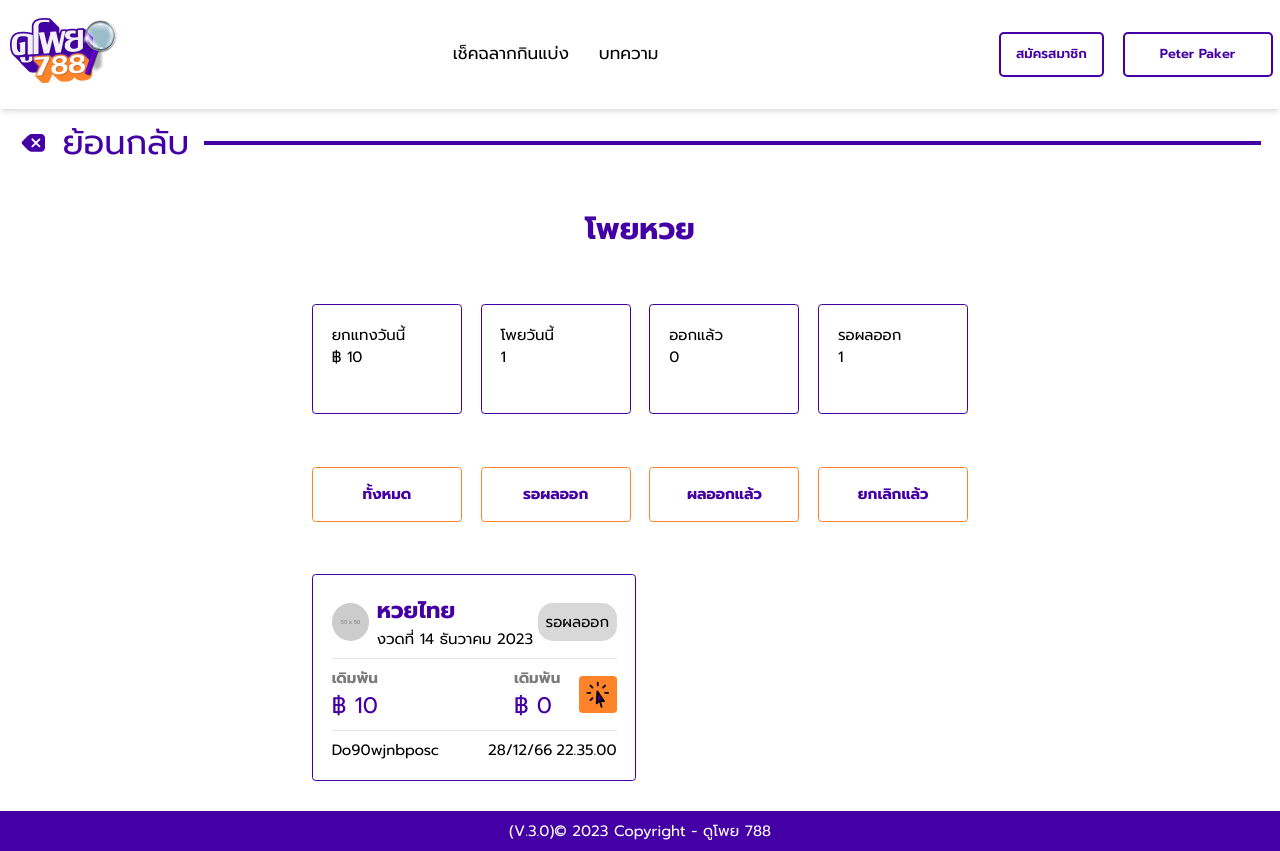
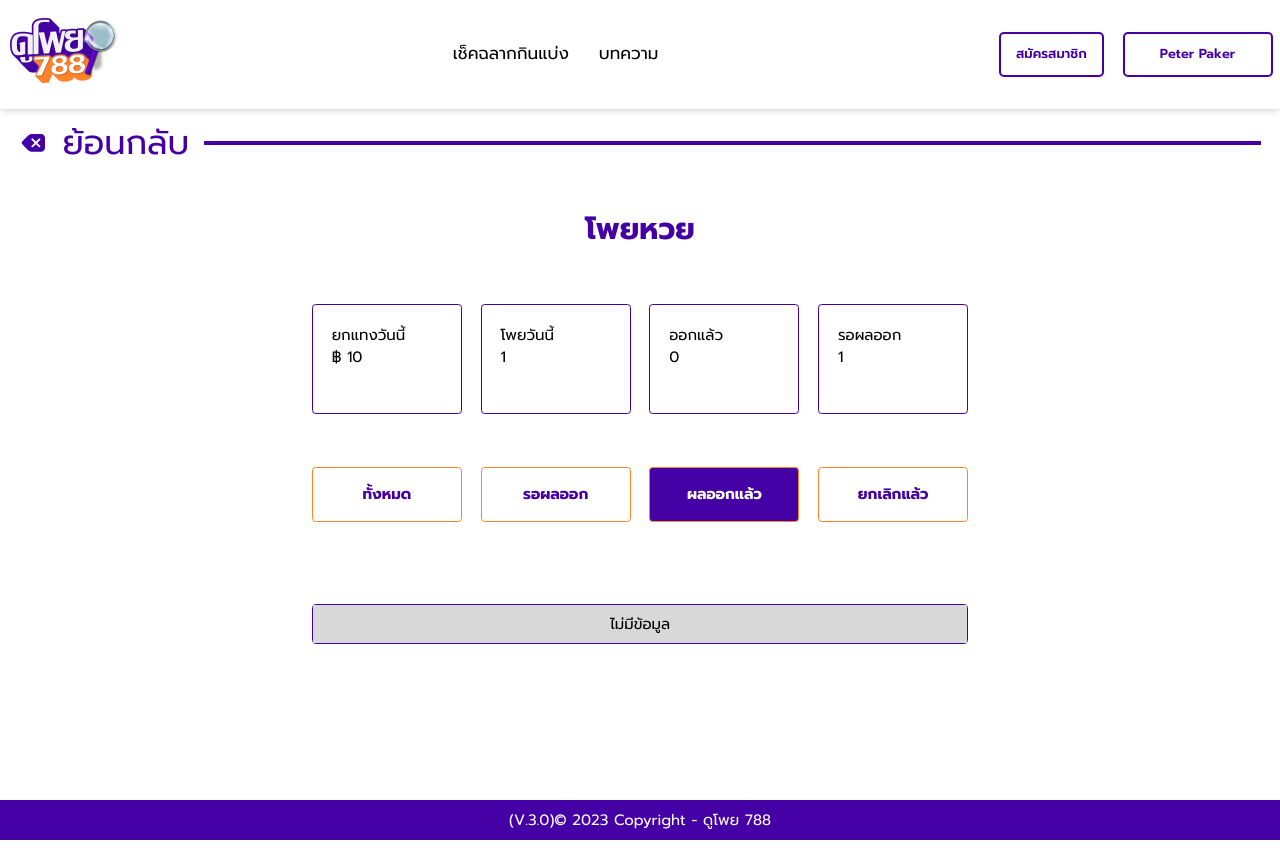
Before and after one commit to zvcx22545/Dopoy788, a React (Vite) app: page /ListPoy in a window 1280 px wide. Both pictures are taken after a click on the button "ผลออกแล้ว". Built offline with nearby package versions, Linux system fonts and the light colour scheme; what tailwindcss-animated would draw is missing.

Commit message:
src/components/ListPoy/ListPoy.jsx

```diff
--- a/src/components/ListPoy/ListPoy.jsx
+++ b/src/components/ListPoy/ListPoy.jsx
@@ -7,6 +7,7 @@ import "./ListPoy.css"
 function Listpoy(){
     const [showModal, setShowModal] = useState(false);
     const hov = "border border-[#FF8329] font-bold text-[#4400A5] rounded w-[150px] h-[55px] hover:bg-[#4400A5] hover:text-white hover:border-none";
+    const [activeButton, setActiveButton] = useState("all");
 
     return(
         <>
@@ -121,13 +122,14 @@ function Listpoy(){
                 </div>
             </div>
             <div className="grid grid-cols-4 my-14 gap-5 mr-auto max-lg:mx-auto max-md:grid-cols-2">
-                <button className={hov}>ทั้งหมด</button>
-                <button className={hov}>รอผลออก</button>
-                <button className={hov}>ผลออกแล้ว</button>
-                <button className={hov}>ยกเลิกแล้ว</button>
-            </div>
+                <button className={activeButton === "all" ? `${hov} bg-[#4400A5] text-white` : hov} onClick={() => setActiveButton("all")}>ทั้งหมด</button>
+                <button className={activeButton === "waiting" ? `${hov} bg-[#4400A5] text-white` : hov} onClick={() => setActiveButton("waiting")}>รอผลออก</button>
+                <button className={activeButton === "released" ? `${hov} bg-[#4400A5] text-white` : hov} onClick={() => setActiveButton("released")}>ผลออกแล้ว</button>
+                <button className={activeButton === "cancelled" ? `${hov} bg-[#4400A5] text-white` : hov} onClick={() => setActiveButton("cancelled")}>ยกเลิกแล้ว</button>
+          </div>
             <div className="grid grid-cols-2 gap-2 max-md:grid-cols-1">
 {/* ------------------------------------------------------------------------------ */}
+    {(activeButton === "all" || activeButton === "waiting") && (
                 <div className="border border-[#4400A5] rounded text-left p-5 max-md:mx-auto max-md:w-full max-md:grid max-md:justify-center max-lg:mx-auto max-lg:grid" onClick={() => setShowModal(true)}>
                     <div className="flex justify-between items-center">
                         <div className="flex gap-2 items-center">
@@ -166,8 +168,23 @@ function Listpoy(){
                         </div>
                     </div>
                 </div>
+    )}
+{/* ------------------------------------------------------------------------------ */}
+
 {/* ------------------------------------------------------------------------------ */}
             </div>
+            {activeButton === "released" && (
+              <div className="border border-[#4400A5] mt-[2rem] rounded w-full grid text-center" >
+                {/* Content for released */}
+                <span className="bg-[#D8D8D8] w-full p-2">ไม่มีข้อมูล</span>
+              </div>
+            )}
+            {activeButton === "cancelled" && (
+              <div className="border border-[#4400A5] mt-[2rem] rounded w-full grid text-center" >
+                {/* Content for cancelled */}
+                <span className="bg-[#D8D8D8] w-full p-2">ไม่มีข้อมูล</span>
+              </div>
+            )}
         </div>
 
     </section>
```
